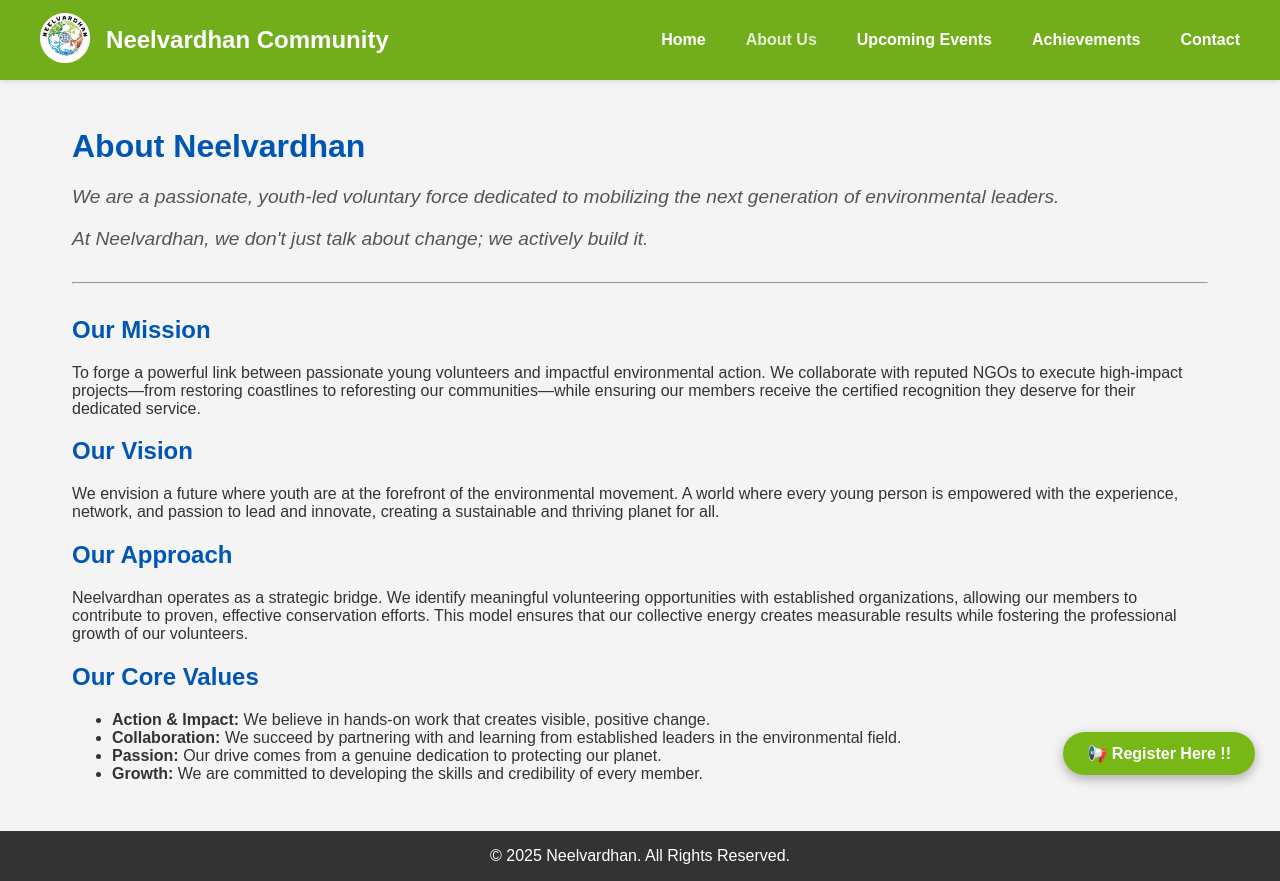
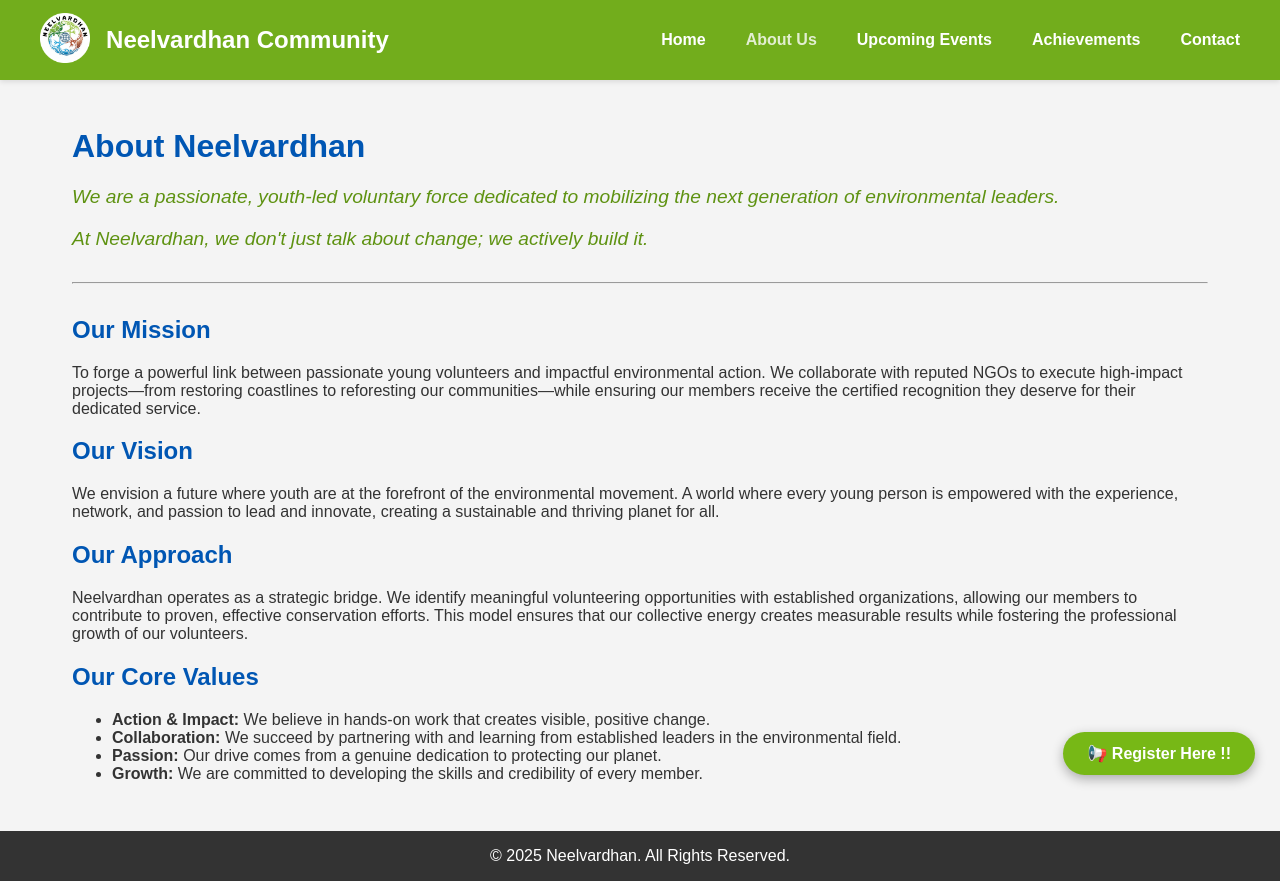
Before and after one commit to OG-DHRUV-1002/dns-website, a React (Create React App) app: page /about in a window 1280 px wide. Built offline with nearby package versions, Linux system fonts and the light colour scheme.

Commit message:
About.js

```diff
--- a/src/pages/About.js
+++ b/src/pages/About.js
@@ -6,9 +6,9 @@ const About = () => {
   return (
     <div className="page-container">
       <h1>About Neelvardhan</h1>
-      <p style={{ fontSize: '1.2rem', fontStyle: 'italic', color: '#555' }}>
+      <p style={{ fontSize: '1.2rem', fontStyle: 'italic', color: '#5E9211' }}>
         We are a passionate, youth-led voluntary force dedicated to mobilizing the next generation of environmental leaders.</p>
-	<p style={{ fontSize: '1.2rem', fontStyle: 'italic', color: '#555' }}>At Neelvardhan, we don't just talk about change; we actively build it.
+	<p style={{ fontSize: '1.2rem', fontStyle: 'italic', color: '#5E9211' }}>At Neelvardhan, we don't just talk about change; we actively build it.
       </p>
 
       <hr style={{ margin: '2rem 0' }} />
```
